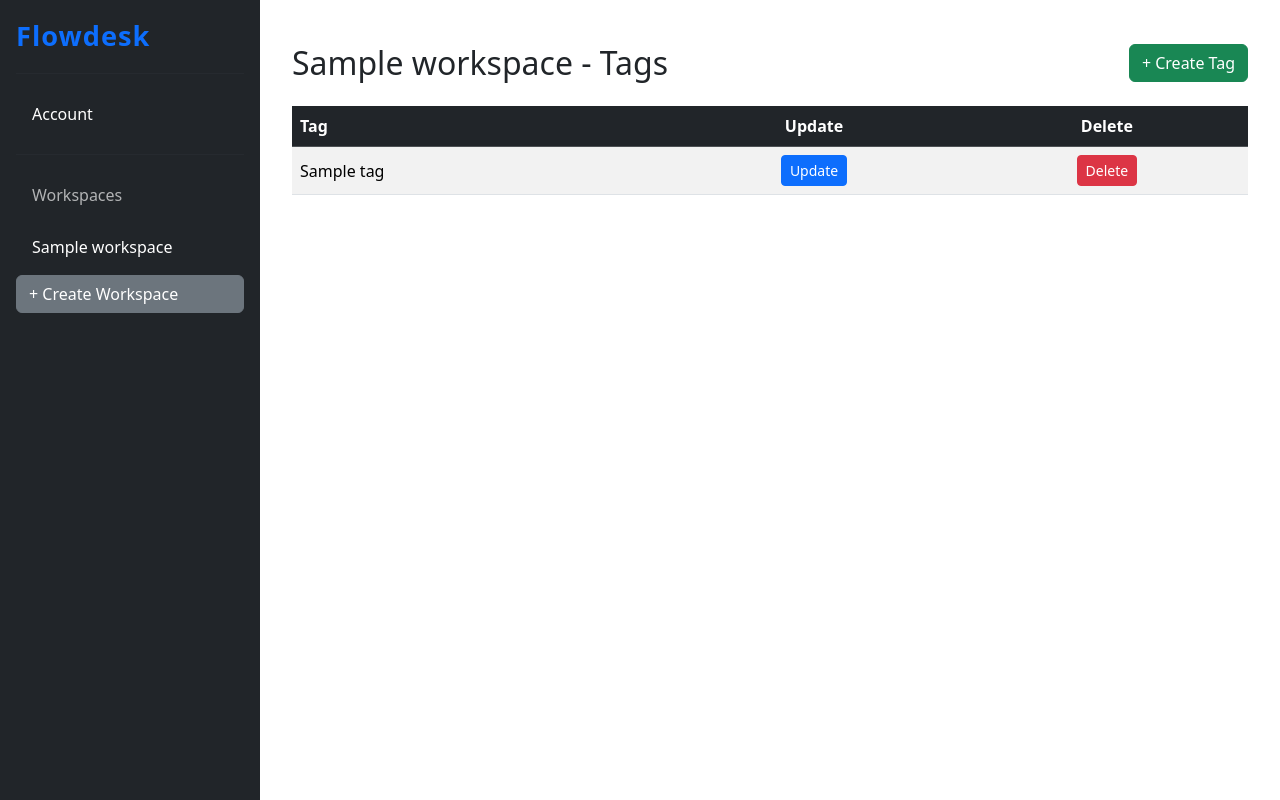
After one commit to yagginov/flowdesk, a Django app: page /workspaces/1/tags/ in a window 1280 px wide. The commit adds this page. Run offline with Django 5.2, Linux system fonts and the light colour scheme; a user stored in the database is signed in; tables that the repository leaves empty hold one stand-in row (values such as "Sample post").

Commit message:
added crud operations for tag model

```diff
--- a/accounts/forms.py
+++ b/accounts/forms.py
@@ -10,4 +10,8 @@ class SignUpForm(UserCreationForm):
 
     class Meta(UserCreationForm.Meta):
         model = User
-        fields = UserCreationForm.Meta.fields + ("email", "first_name", "last_name", )
+        fields = UserCreationForm.Meta.fields + (
+            "email",
+            "first_name",
+            "last_name",
+        )
--- a/accounts/services/email_confirmation_service.py
+++ b/accounts/services/email_confirmation_service.py
@@ -67,7 +67,7 @@ class EmailConfirmationService:
 
             messages.success(
                 request,
-                "Thank you for confirming your email. You can now login to your account."
+                "Thank you for confirming your email. You can now login to your account.",
             )
             return True
         return False
--- a/config/settings.py
+++ b/config/settings.py
@@ -12,7 +12,7 @@ SECRET_KEY = os.getenv("SECRET_KEY")
 ALLOWED_HOSTS = ["*"]
 
 debug_str = os.getenv("DEBUG")
-DEBUG = debug_str== "True" if debug_str else False
+DEBUG = debug_str == "True" if debug_str else False
 
 INTERNAL_IPS = [
     "127.0.0.1",
--- a/flowdesk/urls.py
+++ b/flowdesk/urls.py
@@ -5,10 +5,15 @@ from flowdesk.views import (
     WorkspaceDetailView,
     WorkspaceCreateView,
     WorkspaceMembersView,
+    WorkspaceTagsView,
+    TagCreateView,
+    TagUpdateView,
+    TagDeleteView,
     BoardDetailView,
     BoardCreateView,
     ListCreateView,
     TaskCreateView,
+    TaskDetailView,
     ListOrderUpdate,
     TaskOrderUpdate,
 )
@@ -20,24 +25,61 @@ urlpatterns = [
     path(
         "workspaces/<int:pk>/", WorkspaceDetailView.as_view(), name="workspace-detail"
     ),
+    path("workspaces/create/", WorkspaceCreateView.as_view(), name="workspace-create"),
     path(
-        "workspaces/create/", WorkspaceCreateView.as_view(), name="workspace-create"
+        "workspaces/<int:pk>/members/",
+        WorkspaceMembersView.as_view(),
+        name="workspace-members",
     ),
     path(
-        "workspaces/<int:pk>/members/", WorkspaceMembersView.as_view(), name="workspace-members"
+        "workspaces/<int:pk>/tags/",
+        WorkspaceTagsView.as_view(),
+        name="workspace-tags",
     ),
     path(
-        "workspaces/<int:workspace_pk>/boards/create/", BoardCreateView.as_view(), name="board-create"
+        "workspaces/<int:workspace_pk>/tags/create/",
+        TagCreateView.as_view(),
+        name="tag-create",
     ),
     path(
-        "boards/<int:pk>/", BoardDetailView.as_view(), name="board-detail"
+        "tags/<int:pk>/update/",
+        TagUpdateView.as_view(),
+        name="tag-update",
     ),
     path(
-        "boards/<int:board_pk>/lists/create/", ListCreateView.as_view(), name="list-create"
+        "tags/<int:pk>/delete/",
+        TagDeleteView.as_view(),
+        name="tag-delete",
     ),
     path(
-        "lists/<int:list_pk>/tasks/create/", TaskCreateView.as_view(), name="task-create"
+        "workspaces/<int:workspace_pk>/boards/create/",
+        BoardCreateView.as_view(),
+        name="board-create",
     ),
-    path("boards/<int:board_id>/lists/order/", ListOrderUpdate.as_view(), name="update-list-order"),
-    path("boards/<int:board_id>/tasks/order/", TaskOrderUpdate.as_view(), name="update-task-order"),
+    path("boards/<int:pk>/", BoardDetailView.as_view(), name="board-detail"),
+    path(
+        "boards/<int:board_pk>/lists/create/",
+        ListCreateView.as_view(),
+        name="list-create",
+    ),
+    path(
+        "lists/<int:list_pk>/tasks/create/",
+        TaskCreateView.as_view(),
+        name="task-create",
+    ),
+    path(
+        "tasks/<int:pk>/",
+        TaskDetailView.as_view(),
+        name="task-detail",
+    ),
+    path(
+        "boards/<int:board_id>/lists/order/",
+        ListOrderUpdate.as_view(),
+        name="update-list-order",
+    ),
+    path(
+        "boards/<int:board_id>/tasks/order/",
+        TaskOrderUpdate.as_view(),
+        name="update-task-order",
+    ),
 ]
--- a/flowdesk/views.py
+++ b/flowdesk/views.py
@@ -13,12 +13,14 @@ from flowdesk.models import (
     WorkspaceMember,
     List,
     Task,
+    Tag,
 )
 from flowdesk.forms import (
     WorkspaceForm,
     BoardForm,
     ListForm,
     TaskForm,
+    TagForm,
 )
 
 
@@ -32,12 +34,9 @@ class WorkspaceDetailView(LoginRequiredMixin, generic.DetailView):
     template_name = "flowdesk/workspace_detail.html"
 
     def get_queryset(self) -> QuerySet:
-        queryset = Workspace.objects.filter(
-            members=self.request.user.pk
-        ).prefetch_related(
+        return Workspace.objects.filter(members=self.request.user.pk).prefetch_related(
             "boards"
         )
-        return queryset
 
 
 class WorkspaceMembersView(LoginRequiredMixin, generic.DetailView):
@@ -45,10 +44,18 @@ class WorkspaceMembersView(LoginRequiredMixin, generic.DetailView):
     template_name = "flowdesk/workspace_members.html"
 
     def get_queryset(self) -> QuerySet:
-        return Workspace.objects.filter(
-            members=self.request.user.pk
-        ).prefetch_related(
+        return Workspace.objects.filter(members=self.request.user.pk).prefetch_related(
             "memberships__user__profile"
+        )
+
+
+class WorkspaceTagsView(LoginRequiredMixin, generic.DetailView):
+    model = Workspace
+    template_name = "flowdesk/workspace_tags.html"
+
+    def get_queryset(self) -> QuerySet:
+        return Workspace.objects.filter(members=self.request.user.pk).prefetch_related(
+            "tags"
         )
 
 
@@ -59,9 +66,7 @@ class BoardDetailView(LoginRequiredMixin, generic.DetailView):
     def get_queryset(self) -> QuerySet:
         return Board.objects.filter(
             workspace__members=self.request.user.pk
-        ).prefetch_related(
-            "lists"
-        )
+        ).prefetch_related("lists__tasks")
 
 
 class WorkspaceCreateView(LoginRequiredMixin, generic.CreateView):
@@ -86,7 +91,7 @@ class BoardCreateView(LoginRequiredMixin, generic.CreateView):
     form_class = BoardForm
 
     def get_success_url(self):
-        return reverse("flowdesk:workspace-detail", args=(self.kwargs["workspace_pk"], ))
+        return reverse("flowdesk:workspace-detail", args=(self.kwargs["workspace_pk"],))
 
     def form_valid(self, form: BoardForm) -> HttpResponse:
         workspace = get_object_or_404(Workspace, pk=self.kwargs["workspace_pk"])
@@ -99,7 +104,7 @@ class ListCreateView(LoginRequiredMixin, generic.CreateView):
     form_class = ListForm
 
     def get_success_url(self):
-        return reverse("flowdesk:board-detail", args=(self.kwargs["board_pk"], ))
+        return reverse("flowdesk:board-detail", args=(self.kwargs["board_pk"],))
 
     def form_valid(self, form: ListForm) -> HttpResponse:
         board = get_object_or_404(Board, pk=self.kwargs["board_pk"])
@@ -116,7 +121,7 @@ class TaskCreateView(LoginRequiredMixin, generic.CreateView):
 
     def get_success_url(self):
         list = get_object_or_404(List, pk=self.kwargs["list_pk"])
-        return reverse("flowdesk:board-detail", args=(list.board_id, ))
+        return reverse("flowdesk:board-detail", args=(list.board_id,))
 
     def get_form_kwargs(self):
         kwargs = super().get_form_kwargs()
@@ -171,3 +176,46 @@ class TaskOrderUpdate(LoginRequiredMixin, generic.View):
         Task.objects.bulk_update(objs=tasks, fields=["position", "list_id"])
 
         return HttpResponse(status=204)
+
+
+class TaskDetailView(LoginRequiredMixin, generic.DetailView):
+    model = Task
+    queryset = Task.objects.prefetch_related("blocking_tasks")
+
+
+class TagCreateView(LoginRequiredMixin, generic.CreateView):
+    model = Tag
+    form_class = TagForm
+
+    def get_success_url(self) -> str:
+        return reverse("flowdesk:workspace-tags", args=(self.kwargs["workspace_pk"],))
+
+    def form_valid(self, form: BoardForm) -> HttpResponse:
+        workspace = get_object_or_404(Workspace, pk=self.kwargs["workspace_pk"])
+        form.instance.workspace = workspace
+        return super().form_valid(form)
+
+
+class TagUpdateView(LoginRequiredMixin, generic.UpdateView):
+    model = Tag
+    form_class = TagForm
+
+    def get_queryset(self) -> QuerySet:
+        return Tag.objects.filter(
+            workspace__members=self.request.user
+        )
+
+    def get_success_url(self) -> str:
+        return reverse("flowdesk:workspace-tags", args=(self.get_object().workspace.pk, ))
+
+
+class TagDeleteView(LoginRequiredMixin, generic.DeleteView):
+    model = Tag
+
+    def get_queryset(self) -> QuerySet:
+        return Tag.objects.filter(
+            workspace__members=self.request.user
+        )
+
+    def get_success_url(self) -> str:
+        return reverse("flowdesk:workspace-tags", args=(self.get_object().workspace.pk, ))
--- /dev/null
+++ b/templates/flowdesk/workspace_tags.html
@@ -0,0 +1,42 @@
+{% extends "base.html" %}
+
+{% block content %}
+<div class="container mt-4">
+  <div class="d-flex justify-content-between align-items-center mb-4">
+    <h2 class="mb-0">{{ workspace.name }} - Tags</h2>
+    <a href="{% url 'flowdesk:tag-create' workspace.id %}" class="btn btn-success">+ Create Tag</a>
+  </div>
+
+  <table class="table table-striped table-hover align-middle">
+    <thead class="table-dark">
+      <tr>
+        <th scope="col">Tag</th>
+        <th scope="col" class="text-center">Update</th>
+        <th scope="col" class="text-center">Delete</th>
+      </tr>
+    </thead>
+    <tbody>
+      {% for tag in workspace.tags.all %}
+        <tr>
+          <td>{{ tag.name }}</td>
+          <td class="text-center">
+            <a href="{% url 'flowdesk:tag-update' tag.id %}" class="btn btn-sm btn-primary">Update</a>
+          </td>
+          <td class="text-center">
+            <form method="post" action="{% url 'flowdesk:tag-delete' tag.id %}" style="display:inline;">
+              {% csrf_token %}
+              <button type="submit" class="btn btn-sm btn-danger" onclick="return confirm('Are you sure you want to delete this tag?');">
+                Delete
+              </button>
+            </form>
+          </td>
+        </tr>
+      {% empty %}
+        <tr>
+          <td colspan="3" class="text-center text-muted">No tags yet</td>
+        </tr>
+      {% endfor %}
+    </tbody>
+  </table>
+</div>
+{% endblock %}
--- a/templates/includes/sidebar.html
+++ b/templates/includes/sidebar.html
@@ -46,6 +46,7 @@
             <ul class="btn-toggle-nav list-unstyled fw-normal pb-1 small">
               <li><a href="{% url 'flowdesk:workspace-detail' ws.pk %}" class="">Boards</a></li>
               <li><a href="{% url 'flowdesk:workspace-members' ws.pk %}" class="">Members</a></li>
+              <li><a href="{% url 'flowdesk:workspace-tags' ws.pk %}" class="">Task tags</a></li>
             </ul>
           </div>
         </li>
```
Also changed, not shown: accounts/models.py (+6 -2 lines), flowdesk/forms.py (+21 -8 lines), flowdesk/models.py (+13 -17 lines), templates/flowdesk/tag_form.html (added, +10 -0 lines), templates/flowdesk/task_detail.html (added).
